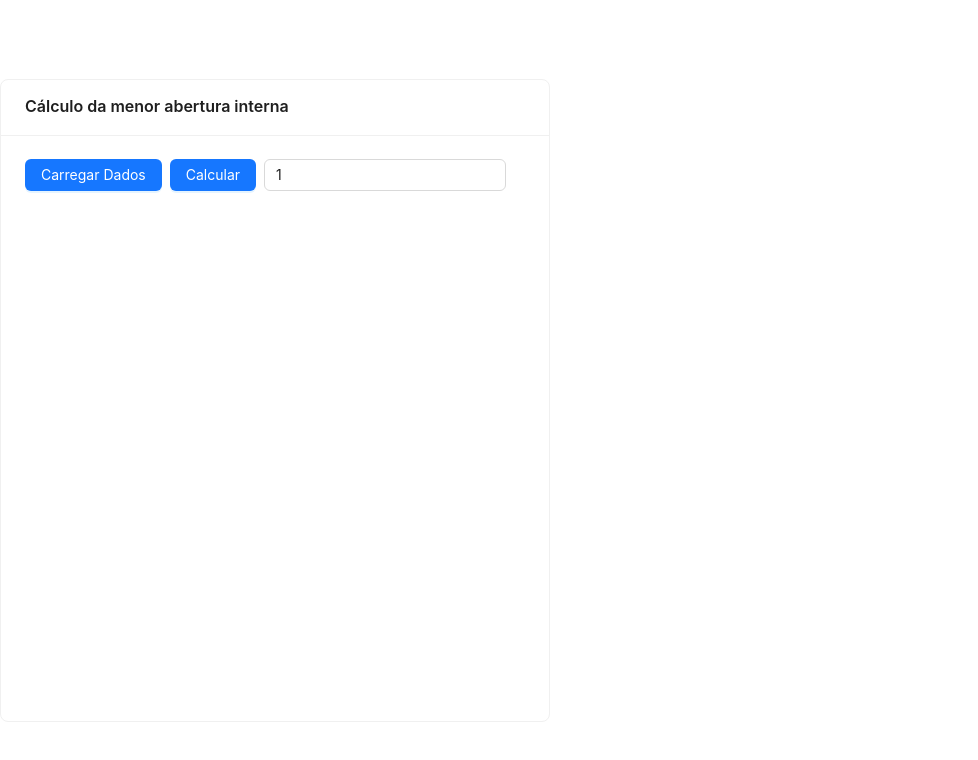
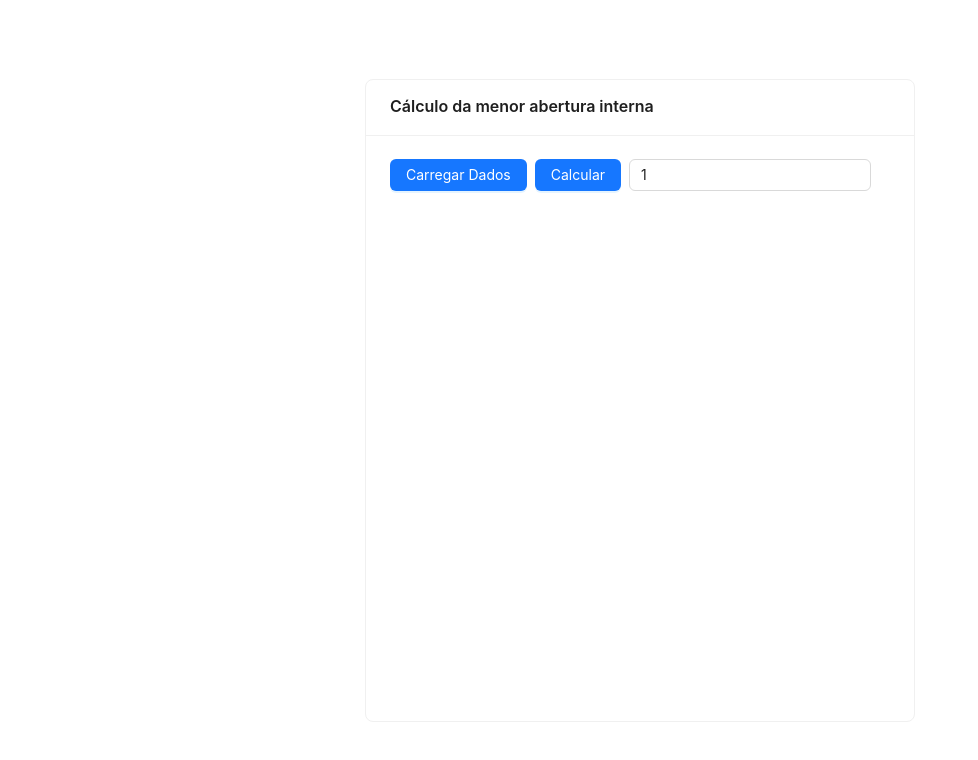
Before and after one commit to fernando-izar/exercicio_poligono_react, a React (Vite) app: page / in a window 1280 px wide. Shown: the top 760 px of the page, without its empty margins (0-978 px from the left). Built offline with nearby package versions, Linux system fonts and the light colour scheme.

Commit message:
feat: centralizar card

```diff
--- a/src/App.css
+++ b/src/App.css
@@ -0,0 +1,7 @@
+.app-container {
+  display: flex;
+  justify-content: center;
+  align-items: center;
+  height: 100vh;
+  width: 100vw;
+}
--- a/src/App.jsx
+++ b/src/App.jsx
@@ -76,6 +76,7 @@ function App() {
   };
 
   return (
+    <div className="app-container">
       <Card title="Cálculo da menor abertura interna">
         <Col>
           <Space direction="horizontal">
@@ -102,6 +103,7 @@ function App() {
         )}
         <Polygon points={points} scale={scale} />
       </Card>
+    </div>
   );
 }
 
```
Lines whose indentation alone changed are shown as unchanged.
